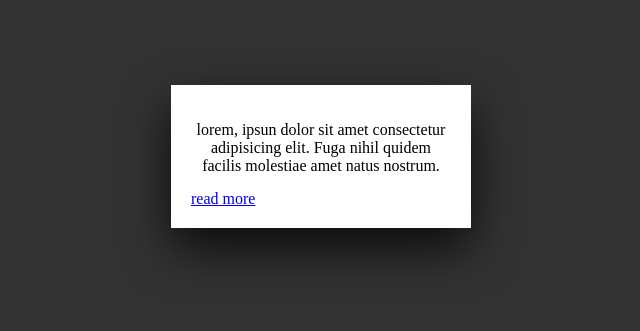
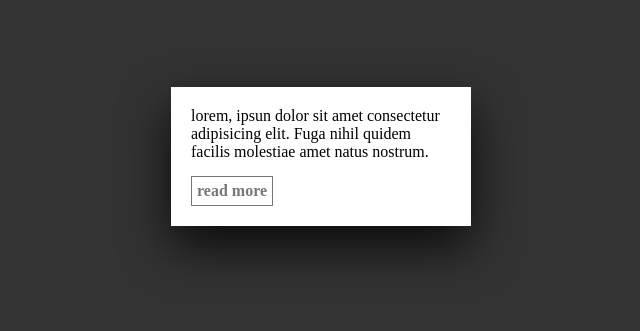
Before and after one commit to byscuity/Card2, a plain HTML site: page index.html in a window 1280 px wide. Shown: the part 172-503 px from the top of the page, without its empty margins (319-959 px from the left). Drawn offline with Linux system fonts and the light colour scheme.

Commit message:
Update style.css

```diff
--- a/style.css
+++ b/style.css
@@ -72,20 +72,22 @@ h3 {
     font-size: 25px;
 }
 
-.face2 p {
-    text-align: center;
-    margin-bottom: 15px;
+p{
+  margin: 0;
+  padding: 0;
 }
 
-.face2 button {
-    padding: 8px 16px;
-    background-color: #ff0057;
-    color: white;
-    border: none;
-    cursor: pointer;
-    transition: 0.3s;
+a{
+  margin: 15px 0 0;
+  display: inline-block;
+  text-decoration: none;
+  font-weight: 900;
+  color: #777;
+  padding: 5px;
+  border: 1px solid #777;
 }
 
-.face2 button:hover {
-    background-color: #333;
+a:hover{
+  background-color: #777;
+  color: white;
 }
```
